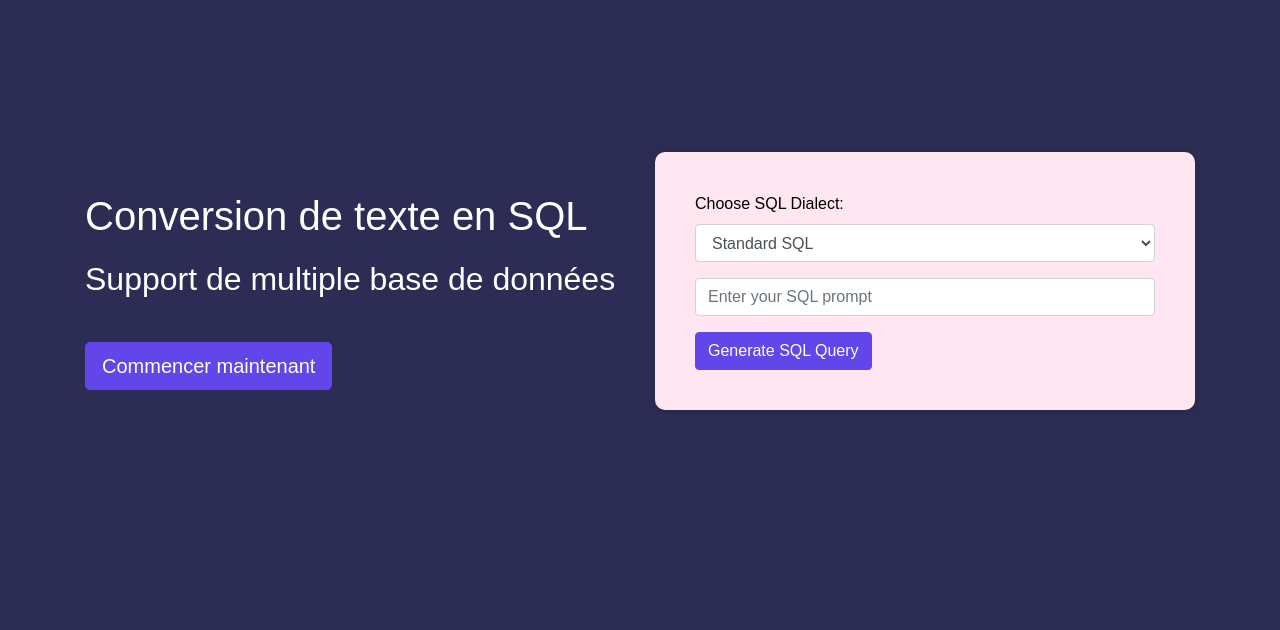
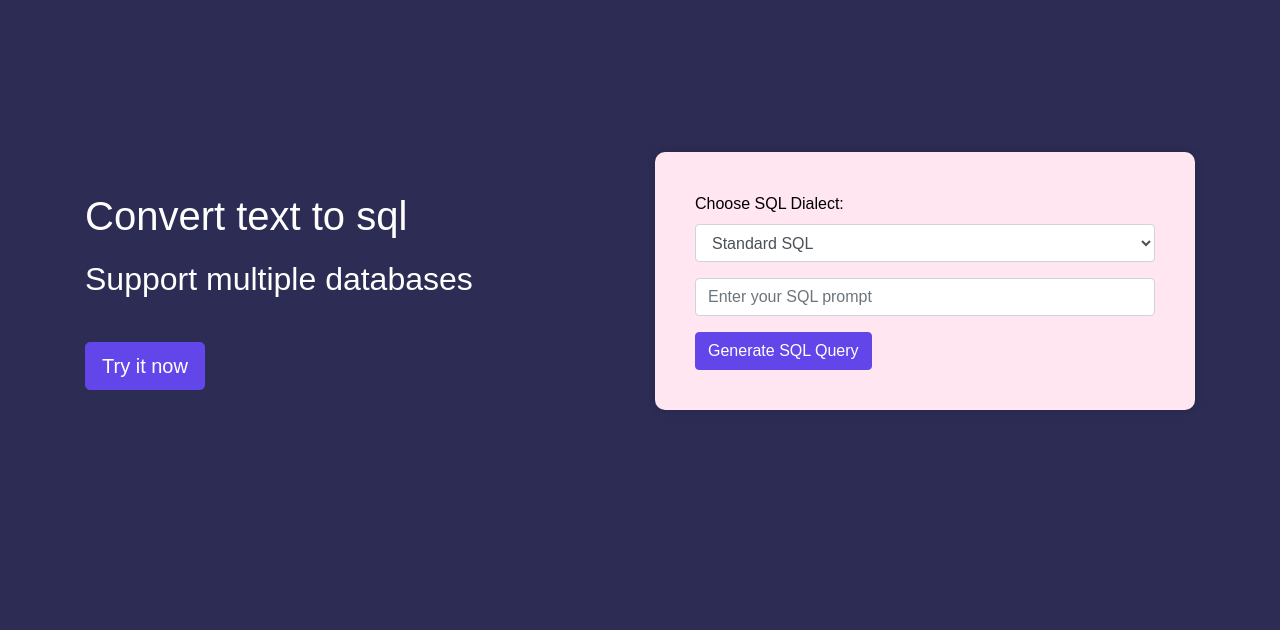
Before and after one commit to djibygass/QueryGenius, a Flask app: page / in a window 1280 px wide. Shown: the part 187-817 px from the top of the page. Run offline with Flask 3, Linux system fonts and the light colour scheme; some libraries are stand-ins or nearby versions.

Commit message:
final commit

```diff
--- a/application/templates/home.html
+++ b/application/templates/home.html
@@ -19,9 +19,9 @@
         <div class="container">
             <div class="row align-items-center">
                 <div class="col-md-6">
-                    <h1 class="text-white">Conversion de texte en SQL</h1>
-                    <h2 class="text-white">Support de multiple base de données</h2>
-                    <a href="{{ url_for('connect') }}" class="btn btn-primary btn-lg mt-4">Commencer maintenant</a>
+                    <h1 class="text-white">Convert text to sql</h1>
+                    <h2 class="text-white">Support multiple databases</h2>
+                    <a href="{{ url_for('connect') }}" class="btn btn-primary btn-lg mt-4">Try it now</a>
                 </div>
                 <div class="col-md-6">
                     {% if error %}
```
